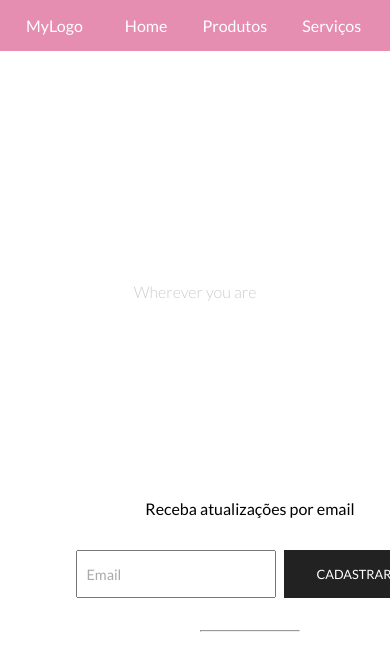
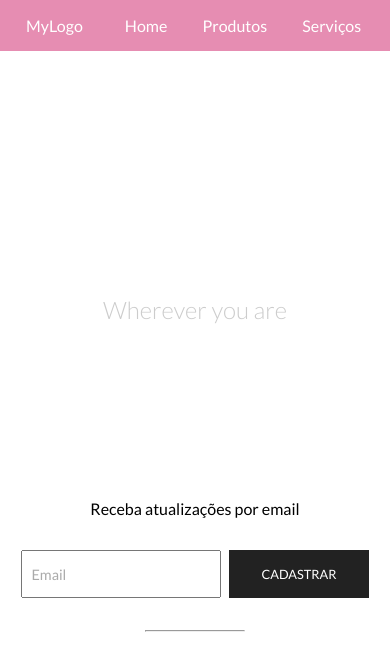
Before and after one commit to caiopoyares/Goat, a website: page index.html in a window 390 px wide. Shown: the top 670 px of the page. Drawn offline with Linux system fonts and the light colour scheme.

Commit message:
styles changed

```diff
--- a/sass/main.scss
+++ b/sass/main.scss
@@ -88,25 +88,17 @@ ul {
   &-title {
     font-weight: normal;
     font-size: 3rem;
-
-    @media screen and (max-width: 900px) {
-      font-size: 2rem;
-    }
   }
 
   &-subtitle {
     color: #ccc;
     margin-top: .2rem;
     font-size: 1.5rem;
-
-    @media screen and (max-width: 900px) {
-      font-size: 1rem;
-    }
   }
 }
 
 .form {
-  width: 500px;
+  max-width: 500px;
   margin: 0 auto;
   margin-top: 3rem;
 
```
Also changed, not shown: style.css.
